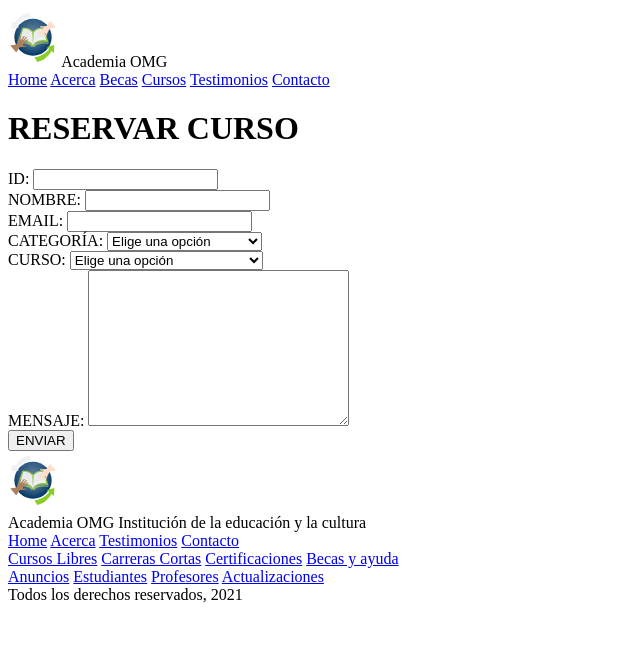
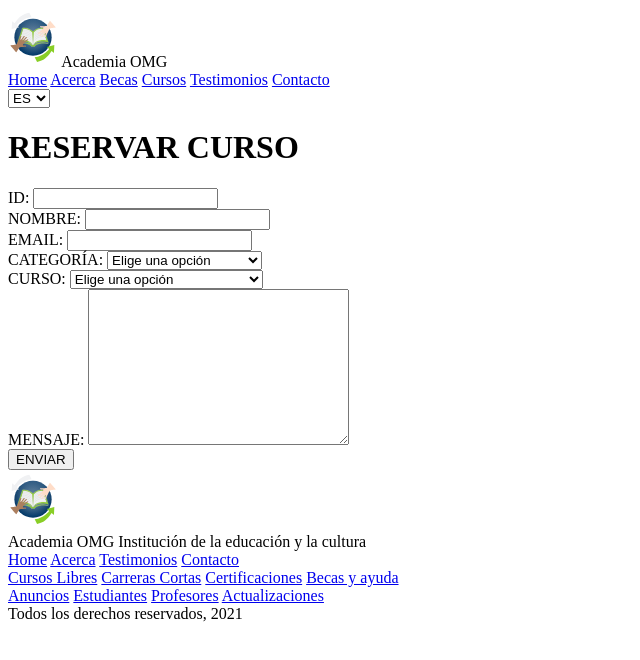
Before and after one commit to falvarador/uned_academia_omg, a plain HTML site: page src/add-course.html in a window 1280 px wide. Shown: the whole page, without its empty margins (0-640 px from the left). Drawn offline with Linux system fonts and the light colour scheme.

Commit message:
Se añade soporte para el tema multi idioma

```diff
--- a/src/add-course.html
+++ b/src/add-course.html
@@ -22,6 +22,14 @@
             <a href="testimonials.html">Testimonios</a>
             <a href="contact.html">Contacto</a>
         </nav>
+        <select name="language" id="language" required>
+            <option value="0" selected>ES</option>
+            <option value="1">EN</option>
+            <option value="2">FR</option>
+            <option value="3">IT</option>
+            <option value="4">PT</option>
+            <option value="5">GR</option>
+        </select>
     </header>
     <main class="container">
         <h1>RESERVAR CURSO</h1>
```
Also changed, not shown: src/contact.html (+8 -0 lines), src/courses.html (+8 -0 lines), src/degree-courses.html (+8 -0 lines), src/index.html (+8 -0 lines).
